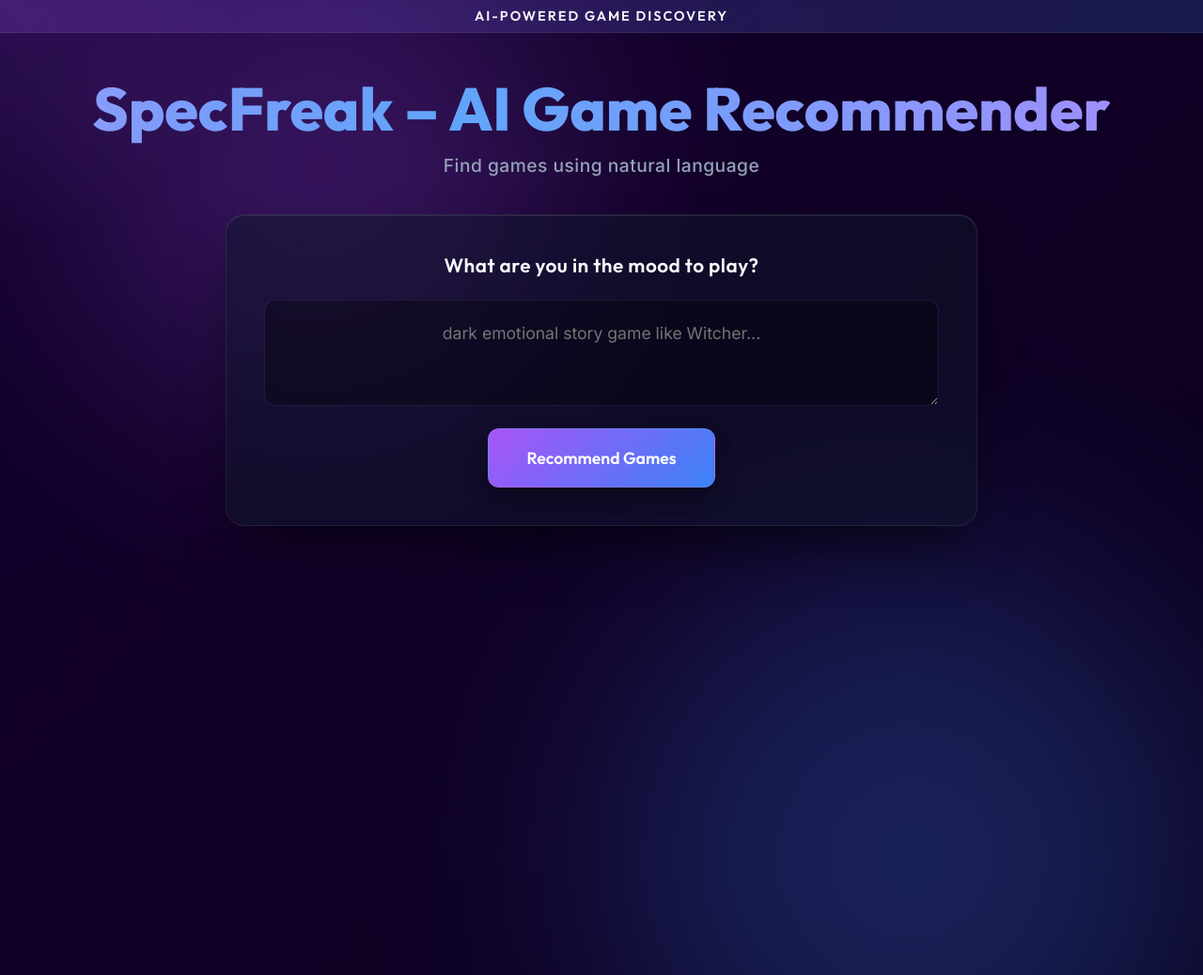
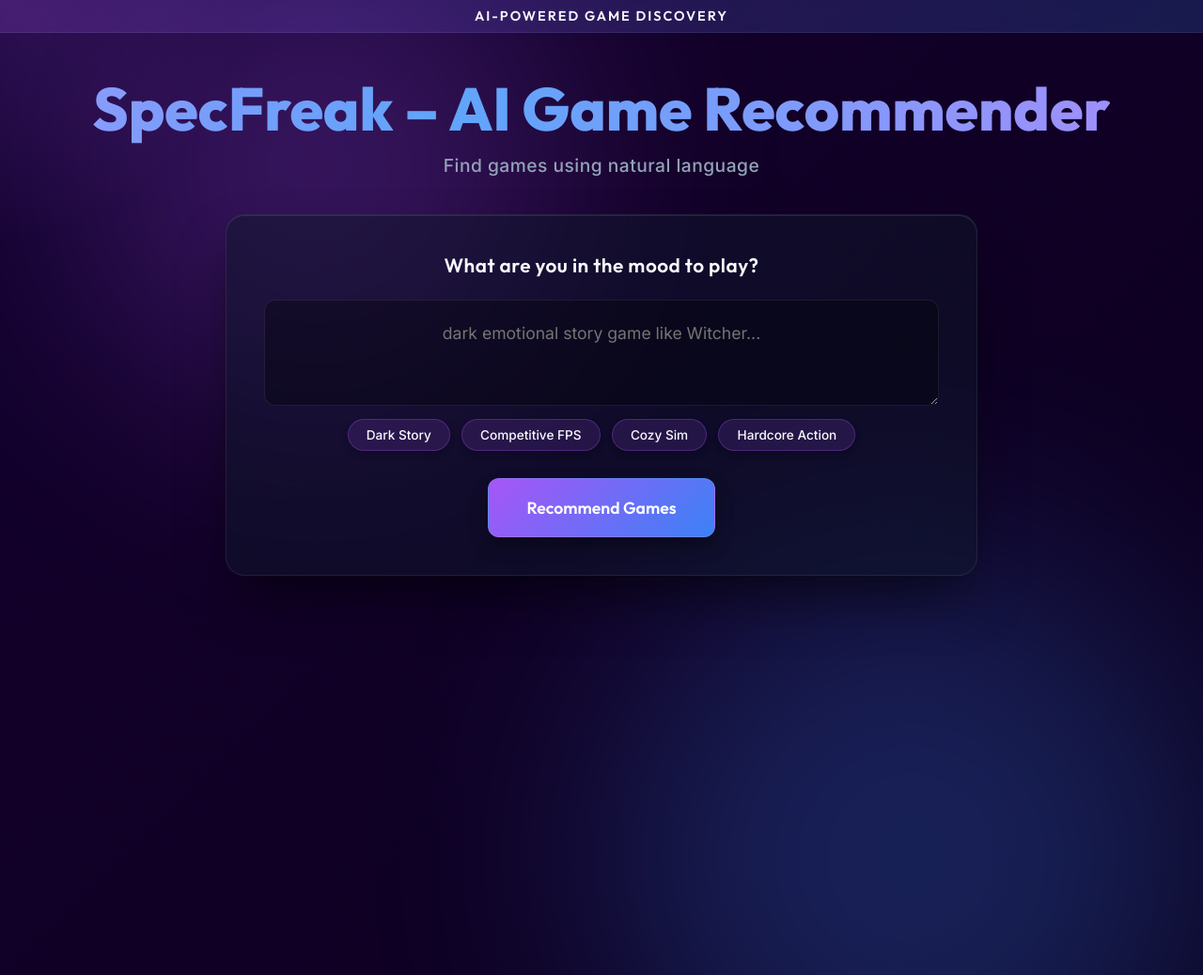
Before and after one commit to 30-Aditya/SpecFreak, a Flask app: page / in a window 1280 px wide. Shown: the whole page at 94% size. Run offline with Flask 3, Linux system fonts and the light colour scheme.

Commit message:
feat: presentation polish, demo pills, render deployment support

```diff
--- a/static/script.js
+++ b/static/script.js
@@ -184,3 +184,9 @@ function createGameCard(game, index) {
     `;
     return div;
 }
+
+// Global Demo Trigger
+window.runDemo = function(text) {
+    document.getElementById('query').value = text;
+    document.getElementById('search-btn').click();
+};
--- a/static/style.css
+++ b/static/style.css
@@ -176,6 +176,36 @@ h1 {
     align-items: center;
     text-align: center;
     gap: 1.5rem;
+}
+
+.demo-pills {
+    display: flex;
+    flex-wrap: wrap;
+    gap: 12px;
+    justify-content: center;
+    margin-top: -10px;
+    margin-bottom: 5px;
+}
+
+.pill {
+    background: rgba(168, 85, 247, 0.15);
+    border: 1px solid rgba(168, 85, 247, 0.3);
+    color: var(--text-primary);
+    padding: 0.5rem 1.2rem;
+    border-radius: 30px;
+    font-size: 0.85rem;
+    font-family: 'Inter', sans-serif;
+    font-weight: 500;
+    cursor: pointer;
+    transition: all 0.3s cubic-bezier(0.175, 0.885, 0.32, 1.275);
+    box-shadow: 0 4px 6px rgba(0,0,0,0.2);
+}
+
+.pill:hover {
+    background: rgba(168, 85, 247, 0.3);
+    border-color: rgba(168, 85, 247, 0.6);
+    transform: translateY(-3px) scale(1.05);
+    box-shadow: 0 8px 15px rgba(168, 85, 247, 0.2);
 }
 
 label {
--- a/templates/index.html
+++ b/templates/index.html
@@ -26,6 +26,14 @@
         <div class="search-section glass-panel">
             <label for="query">What are you in the mood to play?</label>
             <textarea id="query" rows="3" placeholder="e.g. A dark emotional single-player story game like the witcher with good graphics..."></textarea>
+
+            <div class="demo-pills">
+                <span class="pill" onclick="runDemo('A dark emotional single-player story game like witcher')">Dark Story</span>
+                <span class="pill" onclick="runDemo('fast paced multiplayer hero shooter')">Competitive FPS</span>
+                <span class="pill" onclick="runDemo('relaxing pixel art farming sim')">Cozy Sim</span>
+                <span class="pill" onclick="runDemo('brutally difficult ninja game with parrying')">Hardcore Action</span>
+            </div>
+
             <button id="search-btn" class="primary-btn">
                 <span>Recommend Games</span>
                 <div class="loader" id="btn-loader" style="display: none;"></div>
```
Also changed, not shown: requirements.txt (+3 -0 lines), README.md, 1 other file.
